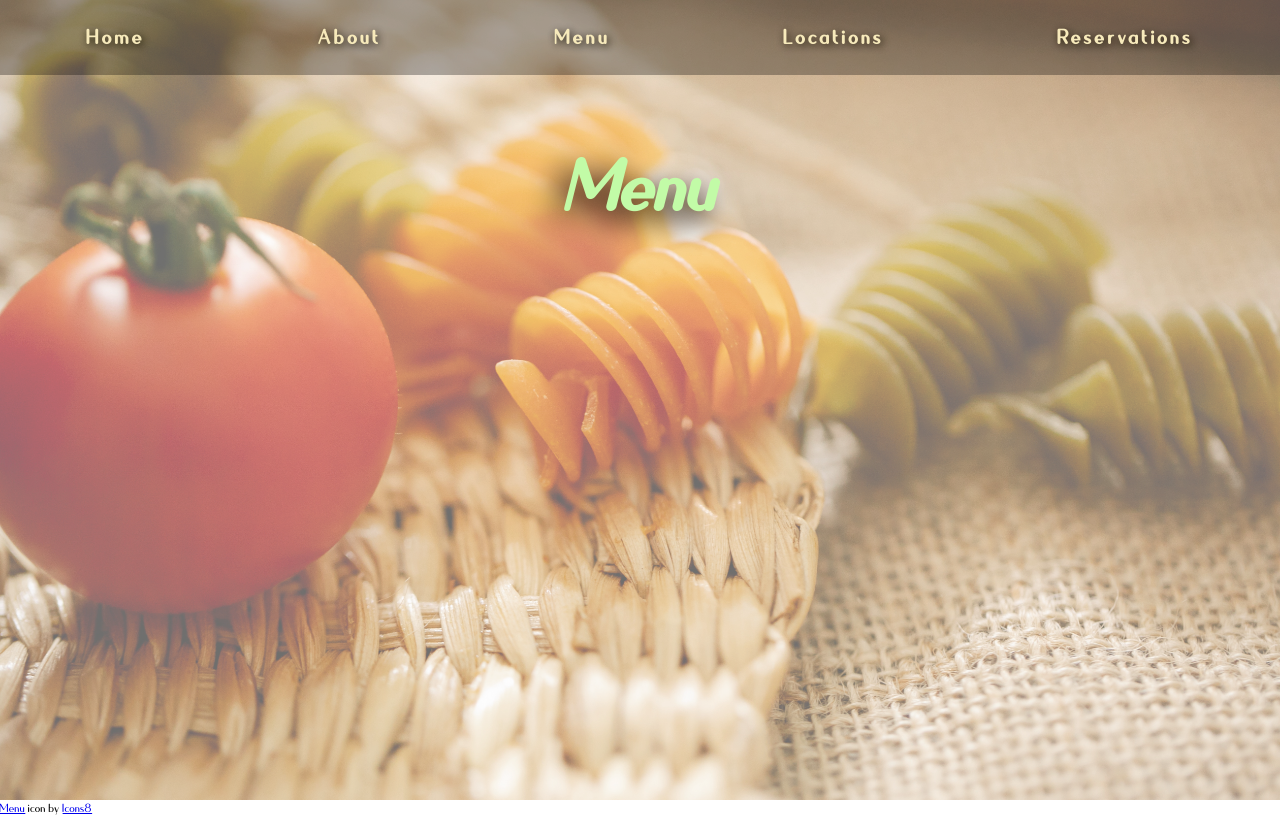
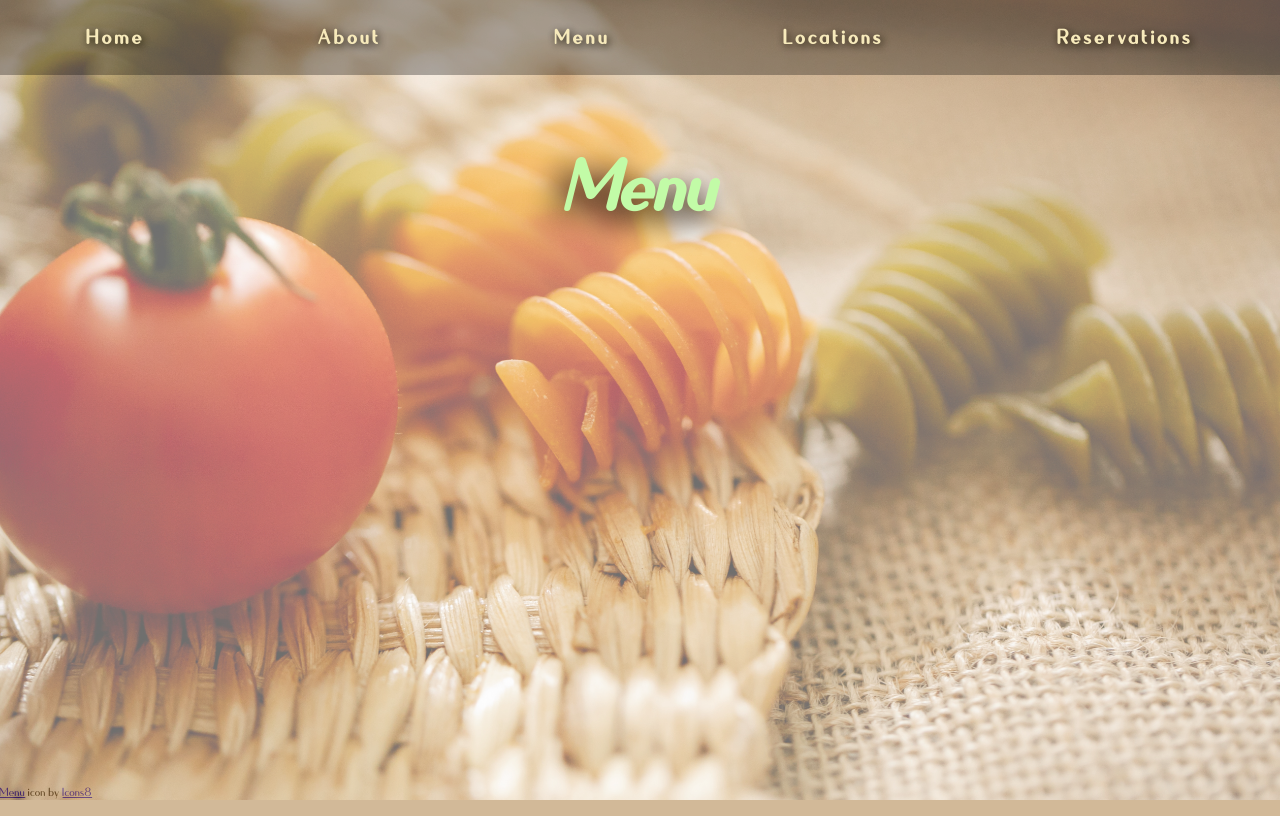
Before and after one commit to ImpendingKataclysm/restaurant_website, a Django app: template templates/menu.html in a window 1280 px wide. Run offline with Django 3.2, Linux system fonts and the light colour scheme; the template is opened without the code that fills it, so the values that code supplies are empty.

Commit message:
Implemented sticky footer grid layout on base template

```diff
--- a/restaurant/static/css/main.css
+++ b/restaurant/static/css/main.css
@@ -14,6 +14,12 @@
 html, body, ul, .page_wrap {
     margin: 0;
     padding: 0;
+}
+
+.page_wrap {
+    height: 100vh;
+    display: grid;
+    grid-template-rows: 1fr auto;
 }
 
 .home, .about, .menu {
@@ -370,7 +376,7 @@
     color: #91e97a;
 }
 
-@media screen and (max-width: 480px) {
+@media screen and (max-width: 560px) {
     nav ul, .home_menu {
         flex-direction: column;
         text-align: center;
--- a/templates/base.html
+++ b/templates/base.html
@@ -32,12 +32,12 @@
                </div>
            </main>
        </div>
+       <footer>
+           <div class="icon_credit">
+               <a target="_blank" href="https://icons8.com/icon/82749/menu">Menu</a> icon by <a target="_blank" href="https://icons8.com">Icons8</a>
+           </div>
+       </footer>
    </div>
-   <footer>
-       <div class="icon_credit">
-           <a target="_blank" href="https://icons8.com/icon/82749/menu">Menu</a> icon by <a target="_blank" href="https://icons8.com">Icons8</a>
-       </div>
-   </footer>
    <script src="{% static 'js/nav.js' %}"></script>
 </body>
 </html>
```
